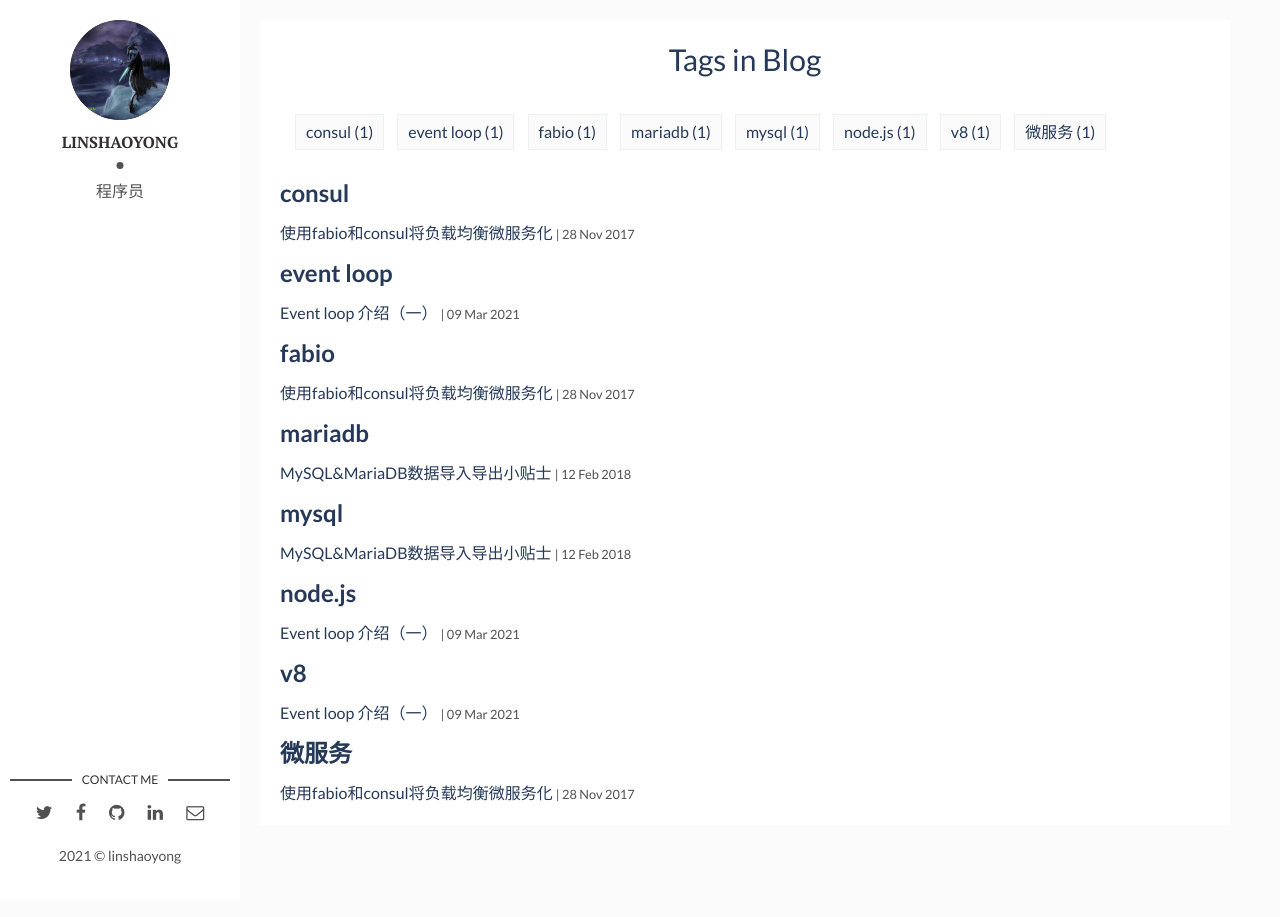
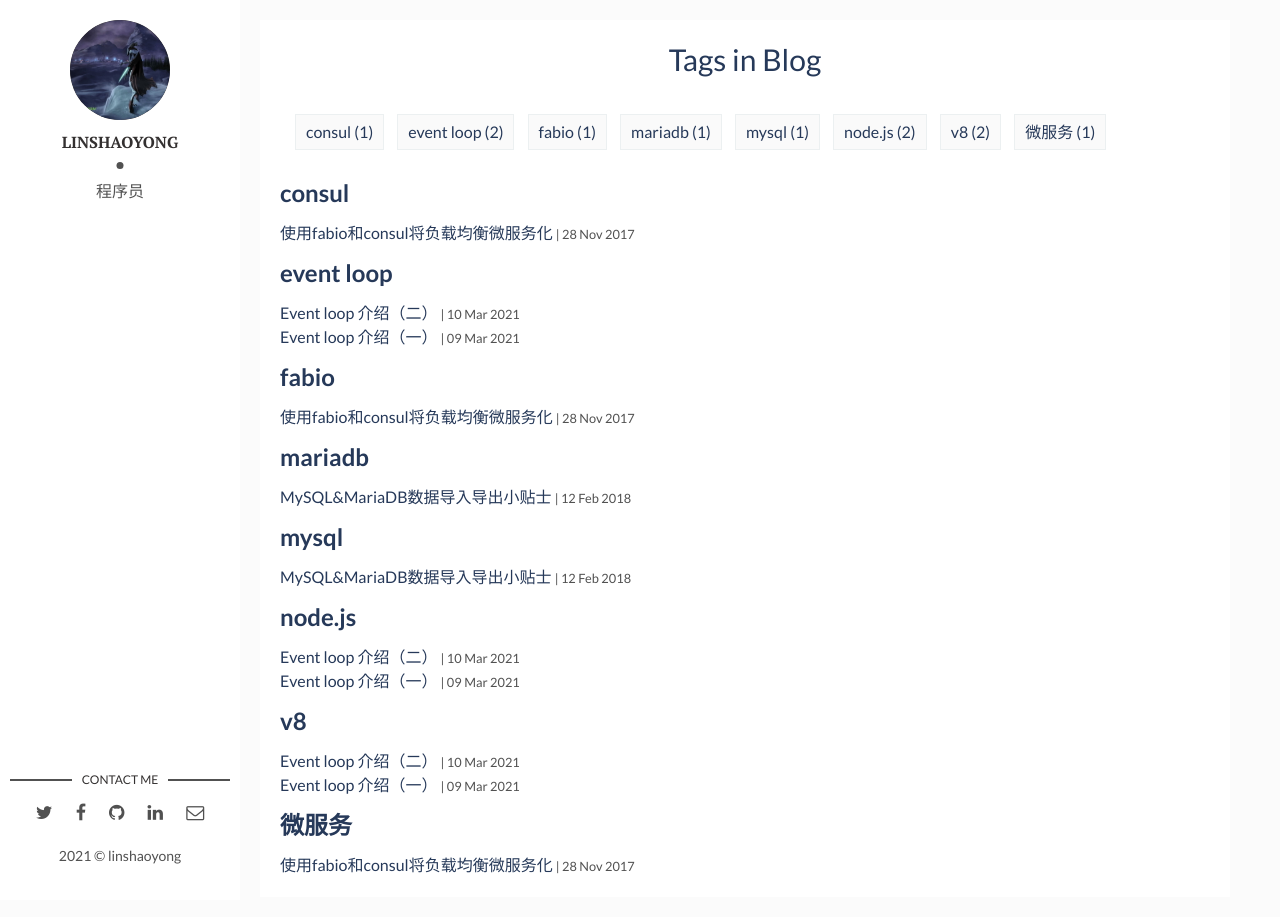
Before and after one commit to linshaoyong/linshaoyong.github.io, a Jekyll site: the page built from tags.html, in a window 1280 px wide. Built offline with Jekyll 4.4.1, drawn with Linux system fonts in a browser that asks for light colours.

Commit message:
0228,1710 done

```diff
--- /dev/null
+++ b/_posts/2021-03-10-event-loop-02.md
@@ -0,0 +1,6 @@
+---
+layout: post
+title: "Event loop 介绍（二）"
+date: 2021-03-10 22:12:50 +0800
+tags: [event loop, node.js, v8]
+---
```
Also changed, not shown: _posts/2021-03-09-event-loop-01.md (+1 -1 lines).
